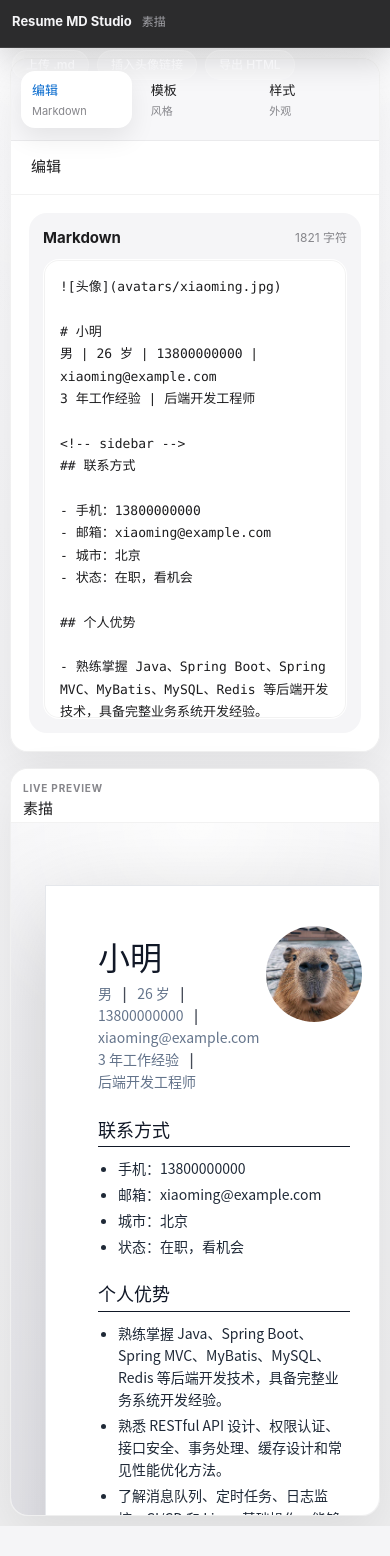
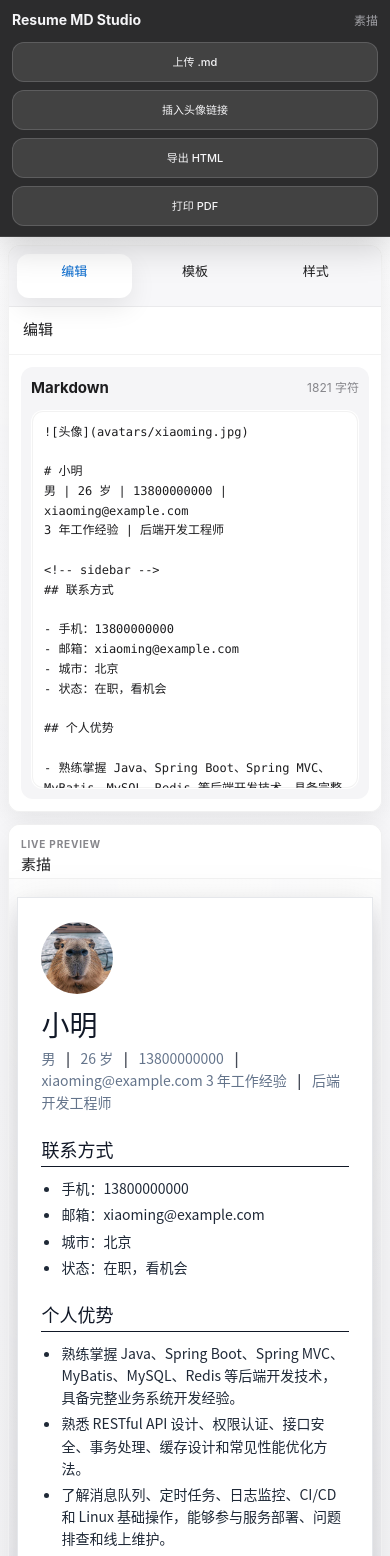
Before and after one commit to fish-tian/resume-md-studio, a React (Vite) app: page / in a window 390 px wide. Shown: the top 1556 px of the page. Before the commit the page ends 1526 px from the top, so only its background shows below. Built offline with nearby package versions, Linux system fonts and the light colour scheme.

Commit message:
Support mobile responsive layout

```diff
--- a/src/App.tsx
+++ b/src/App.tsx
@@ -1,4 +1,4 @@
-import { useEffect, useMemo, useRef, useState } from "react";
+import { useEffect, useMemo, useRef, useState, type CSSProperties } from "react";
 import defaultResume from "../examples/xiaoming-resume.md?raw";
 import { defaultStyle, fontOptions, getEffectiveStyle, getTemplateThemeColor, templates } from "./config";
 import { buildStandaloneHtml } from "./exportHtml";
@@ -379,14 +379,10 @@ function App() {
           <section className="preview-canvas">
             <div
               className="preview-scale-box"
-              style={{
-                width: `calc(var(--page-width) * ${previewScale})`,
-                minHeight: `calc(960px * ${previewScale})`,
-              }}
+              style={{ "--preview-scale": previewScale } as CSSProperties}
             >
               <article
                 className={`resume-page template-${templateId}`}
-                style={{ transform: `scale(${previewScale})` }}
                 dangerouslySetInnerHTML={{ __html: renderedHtml }}
               />
             </div>
--- a/src/resumeStyles.ts
+++ b/src/resumeStyles.ts
@@ -684,6 +684,175 @@ body.export-page {
   box-shadow: 20px 20px 0 #e8f0ff, 0 12px 28px rgba(37, 99, 235, 0.16);
 }
 
+@media screen and (max-width: 640px) {
+  body.export-page {
+    background: #f5f5f7;
+  }
+
+  .resume-page {
+    width: min(var(--page-width), calc(100vw - 20px));
+    min-height: 0;
+    margin: 10px auto;
+    padding: clamp(20px, 6vw, var(--page-padding));
+    font-size: min(var(--body-size), 14px);
+    box-shadow: 0 10px 24px rgba(15, 23, 42, 0.1);
+  }
+
+  .resume-page h1 {
+    font-size: min(var(--h1-size), 28px);
+    overflow-wrap: anywhere;
+  }
+
+  .resume-page h2 {
+    font-size: min(var(--h2-size), 18px);
+  }
+
+  .resume-page h3 {
+    font-size: min(var(--h3-size), 15px);
+  }
+
+  .resume-page p,
+  .resume-page li,
+  .resume-page a {
+    overflow-wrap: anywhere;
+  }
+
+  .resume-avatar {
+    position: static;
+    display: block;
+    margin: 0 0 14px;
+  }
+
+  .resume-avatar img {
+    width: 72px;
+    height: 72px;
+  }
+
+  .template-minimal:has(.resume-avatar) h1,
+  .template-minimal:has(.resume-avatar) h1 + p,
+  .template-cyberpunk:has(.resume-avatar) h1,
+  .template-cyberpunk:has(.resume-avatar) h1 + p,
+  .template-aurora:has(.resume-avatar) h1,
+  .template-aurora:has(.resume-avatar) h1 + p,
+  .template-tide:has(.resume-avatar) h1,
+  .template-tide:has(.resume-avatar) h1 + p,
+  .template-notebook:has(.resume-avatar) h1,
+  .template-notebook:has(.resume-avatar) h1 + p,
+  .template-harbor:has(.resume-avatar) h1,
+  .template-harbor:has(.resume-avatar) h1 + p {
+    margin-left: 0;
+    padding-right: 0;
+  }
+
+  .template-minimal .resume-avatar,
+  .template-cyberpunk .resume-avatar,
+  .template-aurora .resume-avatar,
+  .template-tide .resume-avatar,
+  .template-notebook .resume-avatar,
+  .template-harbor .resume-avatar {
+    position: static;
+    transform: none;
+  }
+
+  .template-cyberpunk {
+    box-shadow: 6px 6px 0 #050505, 0 12px 26px rgba(0, 0, 0, 0.18);
+  }
+
+  .template-cyberpunk h1 + p {
+    max-width: 100%;
+  }
+
+  .template-aurora {
+    padding-top: clamp(24px, 7vw, var(--page-padding));
+  }
+
+  .template-aurora h1 {
+    font-size: min(calc(var(--h1-size) * 1.35), 34px);
+    letter-spacing: 0.02em;
+  }
+
+  .template-aurora .resume-avatar img {
+    width: 84px;
+    height: 84px;
+  }
+
+  .template-tide {
+    padding-top: 104px;
+    background:
+      radial-gradient(130% 150px at 50% -20px, #0f8b8d 0 58%, transparent 59%),
+      #ffffff;
+  }
+
+  .template-tide .resume-avatar {
+    margin: 0 auto 14px;
+    text-align: center;
+  }
+
+  .template-tide .resume-avatar img {
+    width: 82px;
+    height: 82px;
+    border-width: 4px;
+  }
+
+  .template-tide h1 + p {
+    max-width: 100%;
+  }
+
+  .template-notebook .resume-avatar img {
+    border-radius: 10px;
+  }
+
+  .template-harbor {
+    --rail-width: 0px;
+    display: block;
+    padding-top: 138px;
+    background:
+      linear-gradient(180deg, #2563eb 0 128px, transparent 128px),
+      #ffffff;
+  }
+
+  .template-harbor::before {
+    width: 100%;
+    height: 138px;
+    border-bottom-left-radius: 34px;
+  }
+
+  .template-harbor::after {
+    display: none;
+  }
+
+  .template-harbor h1,
+  .template-harbor h1 + p,
+  .template-harbor .resume-sidebar,
+  .template-harbor .resume-main {
+    grid-column: auto;
+    grid-row: auto;
+  }
+
+  .template-harbor h1 {
+    margin-top: -104px;
+  }
+
+  .template-harbor h1 + p {
+    min-height: 0;
+    margin-top: 8px;
+    margin-bottom: 48px;
+  }
+
+  .template-harbor .resume-avatar {
+    position: relative;
+    z-index: 1;
+    margin-top: -118px;
+  }
+
+  .template-harbor .resume-avatar img {
+    width: 84px;
+    height: 84px;
+    border-radius: 20px;
+    box-shadow: 10px 10px 0 #e8f0ff, 0 8px 18px rgba(37, 99, 235, 0.14);
+  }
+}
+
 @media print {
   html,
   body,
--- a/src/styles.css
+++ b/src/styles.css
@@ -316,17 +316,20 @@
 
   .preview-scale-box {
     @apply mx-auto;
+    width: calc(var(--page-width) * var(--preview-scale));
+    min-height: calc(960px * var(--preview-scale));
     filter: drop-shadow(0 22px 46px rgba(0, 0, 0, 0.16));
   }
 
   .preview-scale-box .resume-page {
     @apply m-0 origin-top-left;
+    transform: scale(var(--preview-scale));
   }
 }
 
 @media (max-width: 1180px) {
   .app-shell {
-    @apply h-auto min-h-screen overflow-visible;
+    @apply h-auto min-h-screen grid-rows-[auto_minmax(0,1fr)] overflow-visible;
   }
 
   .app-toolbar {
@@ -364,29 +367,155 @@
 }
 
 @media (max-width: 720px) {
+  button {
+    @apply rounded-xl;
+  }
+
+  .app-shell {
+    @apply min-h-screen bg-[#f5f5f7];
+  }
+
+  .app-toolbar {
+    @apply sticky top-0 z-10 gap-3 px-3 py-2.5;
+  }
+
+  .toolbar-brand {
+    @apply w-full justify-between;
+  }
+
+  .toolbar-brand strong {
+    @apply text-sm;
+  }
+
+  .toolbar-actions {
+    @apply grid w-full grid-cols-2 gap-2;
+  }
+
+  .toolbar-actions button {
+    @apply min-h-10 w-full px-2 text-[11px];
+  }
+
+  .toolbar-actions .primary-action {
+    @apply col-span-2;
+  }
+
   .split-workspace {
-    @apply p-2.5;
+    @apply gap-3 p-2.5;
+  }
+
+  .control-pane,
+  .preview-workspace {
+    @apply rounded-xl shadow-[0_10px_26px_rgba(0,0,0,0.07)];
   }
 
   .control-pane {
+    @apply min-h-0 grid-cols-1;
+  }
+
+  .side-nav {
+    @apply grid grid-cols-3 gap-1.5 border-b border-r-0 border-black/5 p-2;
+  }
+
+  .nav-item {
+    @apply min-h-11 justify-items-center gap-0 rounded-xl px-2 py-2 text-center;
+  }
+
+  .nav-item span {
+    @apply hidden;
+  }
+
+  .sidebar-panel {
+    @apply grid-rows-[48px_auto] overflow-visible;
+  }
+
+  .panel-heading {
+    @apply min-h-12 px-3.5;
+  }
+
+  .panel-stack,
+  .template-list {
+    @apply overflow-visible p-3;
+  }
+
+  .panel-section,
+  .settings-group,
+  .template-card {
+    @apply rounded-xl;
+  }
+
+  .editor-section {
+    @apply min-h-0 p-2.5;
+  }
+
+  textarea {
+    @apply h-[45vh] min-h-[320px] rounded-xl p-3 text-xs leading-[1.65];
+  }
+
+  .template-card {
+    @apply grid-cols-[44px_1fr] gap-2.5 p-2.5;
+  }
+
+  .template-swatch {
+    @apply h-9 w-11 rounded-xl;
+  }
+
+  .preset-grid {
     @apply grid-cols-1;
   }
 
-  .side-nav {
-    @apply flex-row border-b border-r-0 border-black/5;
-  }
-
-  .nav-item {
-    @apply min-h-12 flex-1;
-  }
-
   .preview-toolbar {
-    @apply h-auto flex-col items-start p-3;
+    @apply h-auto min-h-0 flex-col items-start gap-2 p-3;
   }
 
   .zoom-controls,
   .toolbar-actions {
     @apply flex-wrap;
+  }
+
+  .zoom-controls {
+    @apply w-full gap-2;
+  }
+
+  .zoom-controls button {
+    @apply min-h-9 flex-1 px-2 text-[11px];
+  }
+
+  .zoom-controls span {
+    @apply min-w-10 text-xs;
+  }
+
+  .preview-canvas {
+    @apply max-h-none overflow-visible p-2.5;
+  }
+
+  .preview-scale-box {
+    width: 100%;
+    min-height: 0;
+    filter: drop-shadow(0 10px 22px rgba(0, 0, 0, 0.1));
+  }
+
+  .preview-scale-box .resume-page {
+    width: 100%;
+    min-height: 0;
+    transform: none;
+  }
+}
+
+@media (max-width: 420px) {
+  .toolbar-actions {
+    @apply grid-cols-1;
+  }
+
+  .toolbar-actions .primary-action {
+    @apply col-span-1;
+  }
+
+  .split-workspace {
+    @apply p-2;
+  }
+
+  .preview-canvas {
+    @apply p-2;
   }
 }
 
```
